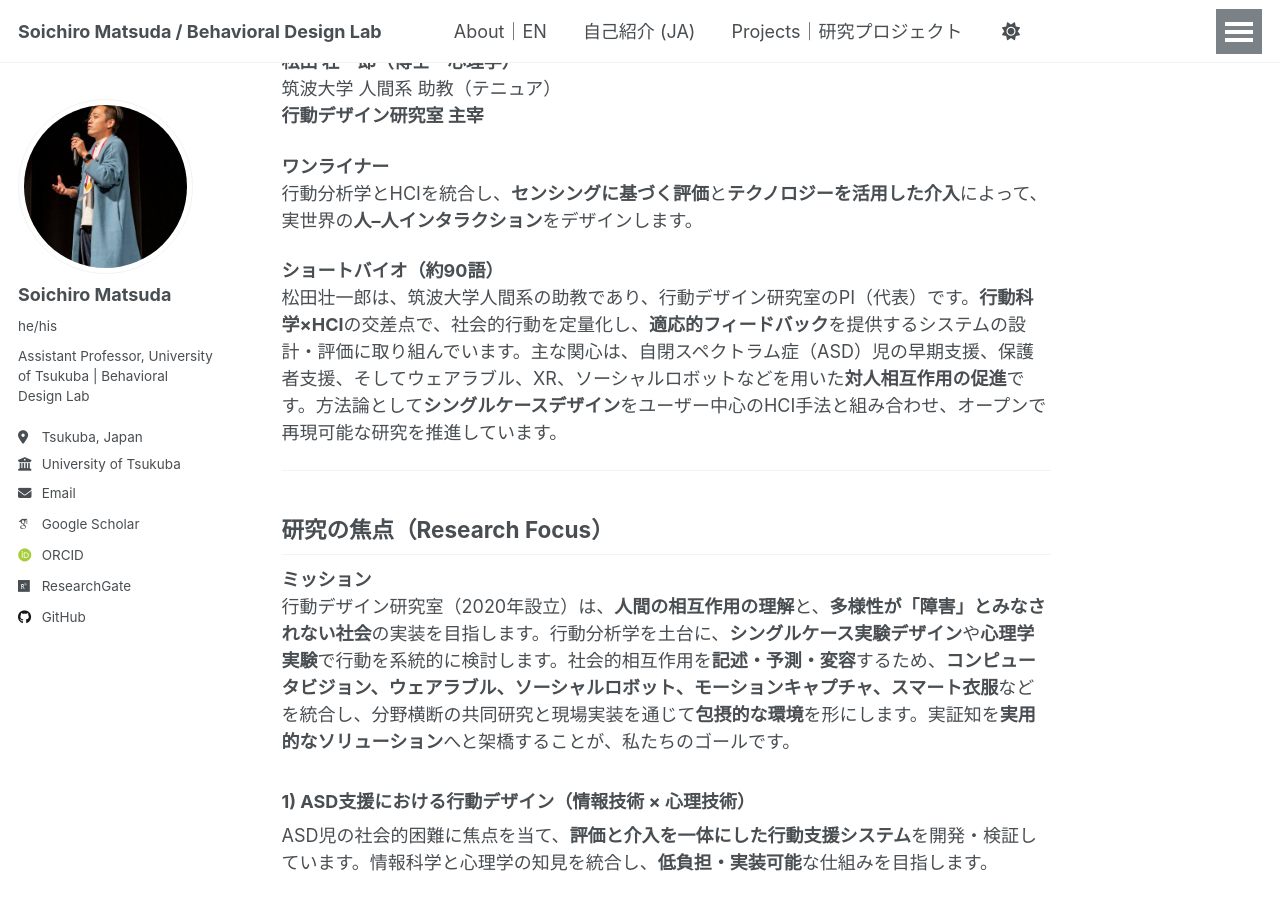
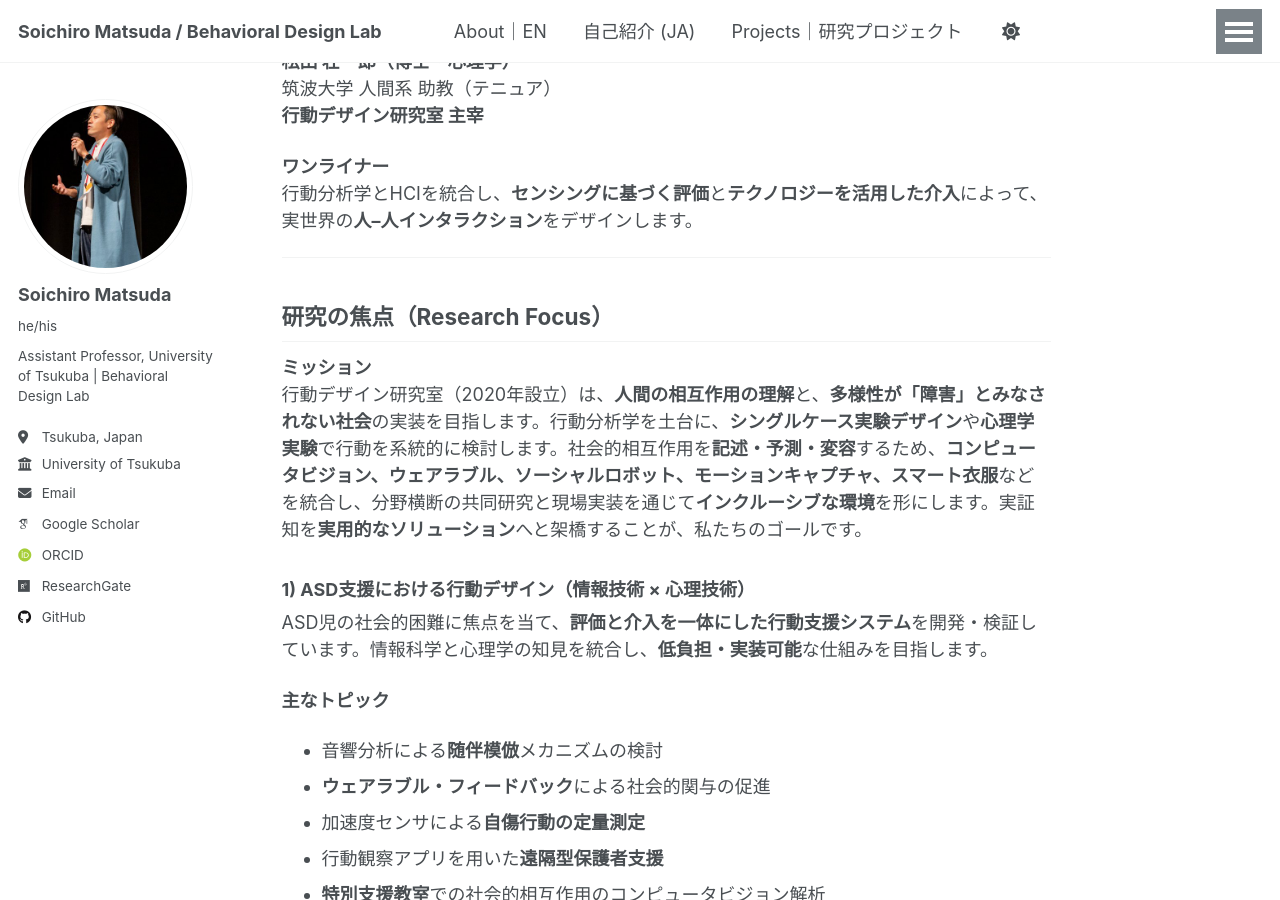
Before and after one commit to BehavioralDesignerMatsuda/BehavioralDesignerMatsuda.github.io, a Jekyll site: the page built from _pages/about-ja.md, in a window 1280 px wide and 900 px high, scrolled down 390 px. Built offline with Jekyll 4.4.1, drawn with Linux system fonts in a browser that asks for light colours; some web fonts are replaced; a script that is not in the unit is left out.

Commit message:
Update about-ja.md

```diff
--- a/_pages/about-ja.md
+++ b/_pages/about-ja.md
@@ -23,15 +23,12 @@ redirect_from:
 **ワンライナー**
 行動分析学とHCIを統合し、**センシングに基づく評価**と**テクノロジーを活用した介入**によって、実世界の**人–人インタラクション**をデザインします。
 
-**ショートバイオ（約90語）**
-松田壮一郎は、筑波大学人間系の助教であり、行動デザイン研究室のPI（代表）です。**行動科学×HCI**の交差点で、社会的行動を定量化し、**適応的フィードバック**を提供するシステムの設計・評価に取り組んでいます。主な関心は、自閉スペクトラム症（ASD）児の早期支援、保護者支援、そしてウェアラブル、XR、ソーシャルロボットなどを用いた**対人相互作用の促進**です。方法論として**シングルケースデザイン**をユーザー中心のHCI手法と組み合わせ、オープンで再現可能な研究を推進しています。
-
 ---
 
 ## 研究の焦点（Research Focus）
 
 **ミッション**
-行動デザイン研究室（2020年設立）は、**人間の相互作用の理解**と、**多様性が「障害」とみなされない社会**の実装を目指します。行動分析学を土台に、**シングルケース実験デザイン**や**心理学実験**で行動を系統的に検討します。社会的相互作用を**記述・予測・変容**するため、**コンピュータビジョン、ウェアラブル、ソーシャルロボット、モーションキャプチャ、スマート衣服**などを統合し、分野横断の共同研究と現場実装を通じて**包摂的な環境**を形にします。実証知を**実用的なソリューション**へと架橋することが、私たちのゴールです。
+行動デザイン研究室（2020年設立）は、**人間の相互作用の理解**と、**多様性が「障害」とみなされない社会**の実装を目指します。行動分析学を土台に、**シングルケース実験デザイン**や**心理学実験**で行動を系統的に検討します。社会的相互作用を**記述・予測・変容**するため、**コンピュータビジョン、ウェアラブル、ソーシャルロボット、モーションキャプチャ、スマート衣服**などを統合し、分野横断の共同研究と現場実装を通じて**インクルーシブな環境**を形にします。実証知を**実用的なソリューション**へと架橋することが、私たちのゴールです。
 
 ### 1) ASD支援における行動デザイン（情報技術 × 心理技術）
 ASD児の社会的困難に焦点を当て、**評価と介入を一体にした行動支援システム**を開発・検証しています。情報科学と心理学の知見を統合し、**低負担・実装可能**な仕組みを目指します。
```
